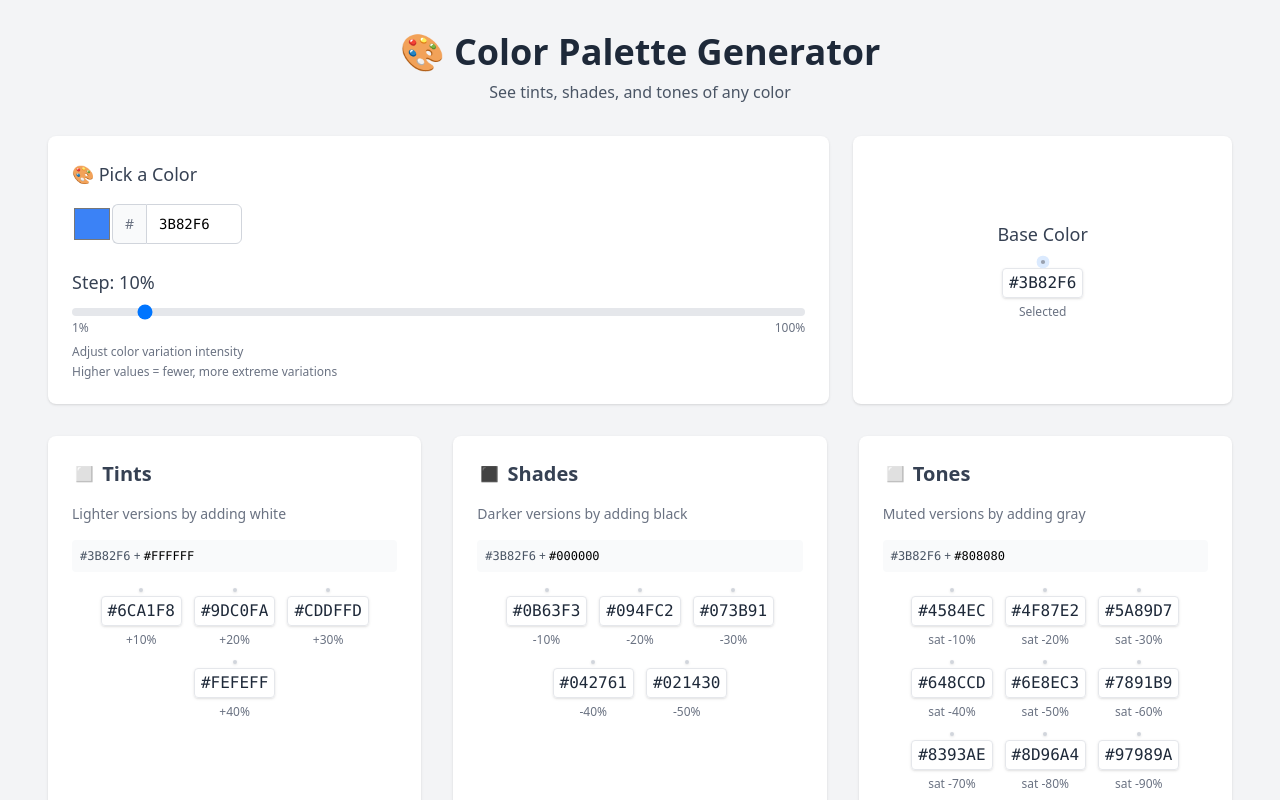
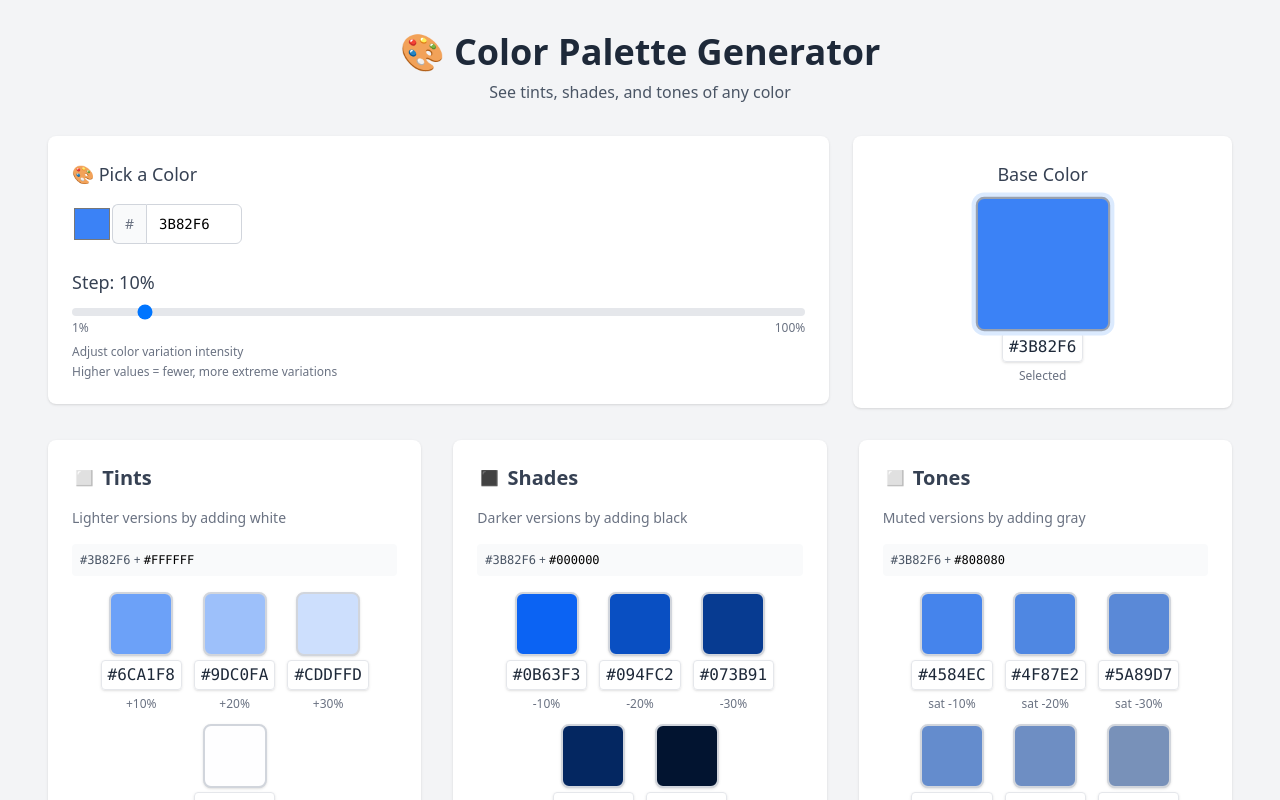
Before and after one commit to asifjirayat/color-generator, a React (Vite) app: page / in a window 1280 px wide. Shown: the top 800 px of the page. Built offline with nearby package versions, Linux system fonts and the light colour scheme.

Commit message:
Fixed: Color swatch not displaying due to incorrect tailwind class

```diff
--- a/src/components/ColorControls.jsx
+++ b/src/components/ColorControls.jsx
@@ -99,7 +99,7 @@ export default function ColorControls({
             label="Selected"
             isBase
             onCopy={() => onColorCopy(baseColor)}
-            size={32}
+            size="w-32 h-32"
           />
         </div>
       </div>
--- a/src/components/ColorSwatch.jsx
+++ b/src/components/ColorSwatch.jsx
@@ -5,8 +5,9 @@ export default function ColorSwatch({
   label,
   isBase = false,
   onCopy,
-  size = 16,
+  size = "w-16 h-16",
 }) {
+  console.log(size);
   const [isCopied, setIsCopied] = useState(false);
 
   const handleCopy = () => {
@@ -39,7 +40,7 @@ export default function ColorSwatch({
     >
       {/* Color Square */}
       <div
-        className={`w-${size} h-${size} border-2 rounded-lg shadow-sm transition-all duration-200
+        className={`${size} border-2 rounded-lg shadow-sm transition-all duration-200
             ${
               isCopied
                 ? "ring-4 ring-green-300 border-green-500 scale-95"
```
